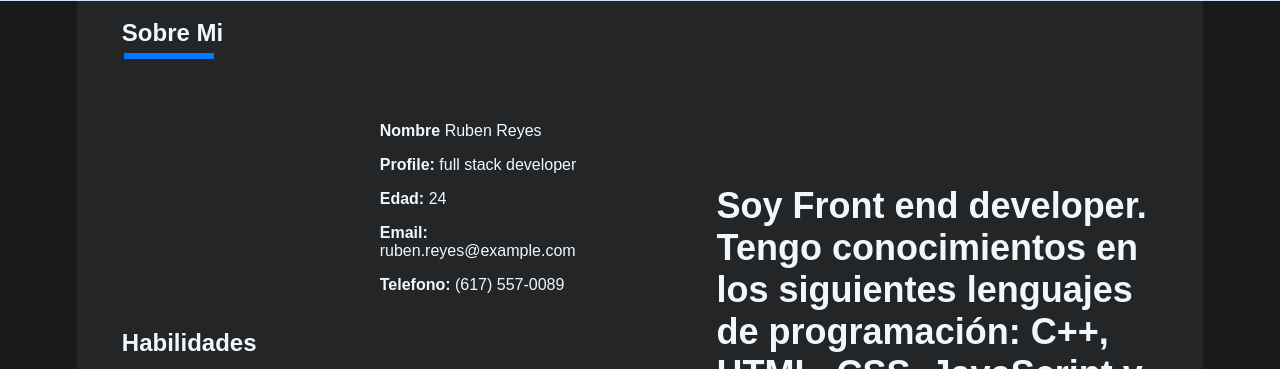
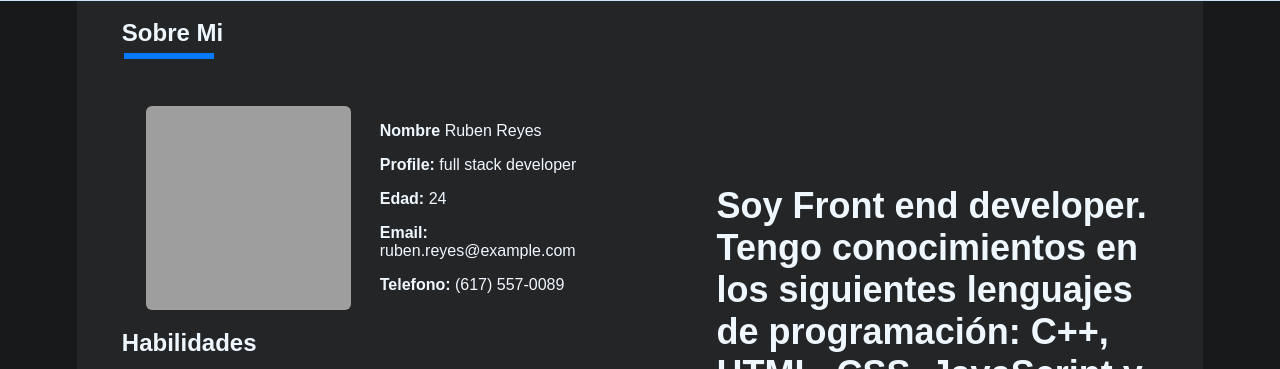
Before and after one commit to EmmaDavezac/RubenReyes, a plain HTML site: page index.html in a window 1280 px wide. Shown: the part 73-442 px from the top of the page. Drawn offline with Linux system fonts and the light colour scheme; the site is published under a folder, as on GitHub Pages, so addresses that start at the root find nothing.

Commit message:
Correcion src imagenes

```diff
--- a/index.html
+++ b/index.html
@@ -5,7 +5,7 @@
     <meta http-equiv="X-UA-Compatible" content="IE=edge" />
     <meta name="viewport" content="width=device-width, initial-scale=1.0" />
     <title>Ruben Reyes</title>
-    <link rel="shortcut icon" href="/images/code-64.ico" type="image/x-icon">
+    <link rel="shortcut icon" href="images/code-64.ico" type="image/x-icon">
     <link id="estilos" rel="stylesheet" href="style.css" />
 
   </head>
@@ -35,7 +35,7 @@
 <div class="gridSobreMi">
   <div class="itemSobreMi-1">
 <div class="fotoYDatos">    <div class="fotoDePerfil">
-      <img class="foto" src="/images/profile.jpg" alt="">
+      <img class="foto" src="images/profile.jpg" alt="">
 </div>
 <div class="datos">
   <p><b>Nombre</b> Ruben Reyes</p>
```
